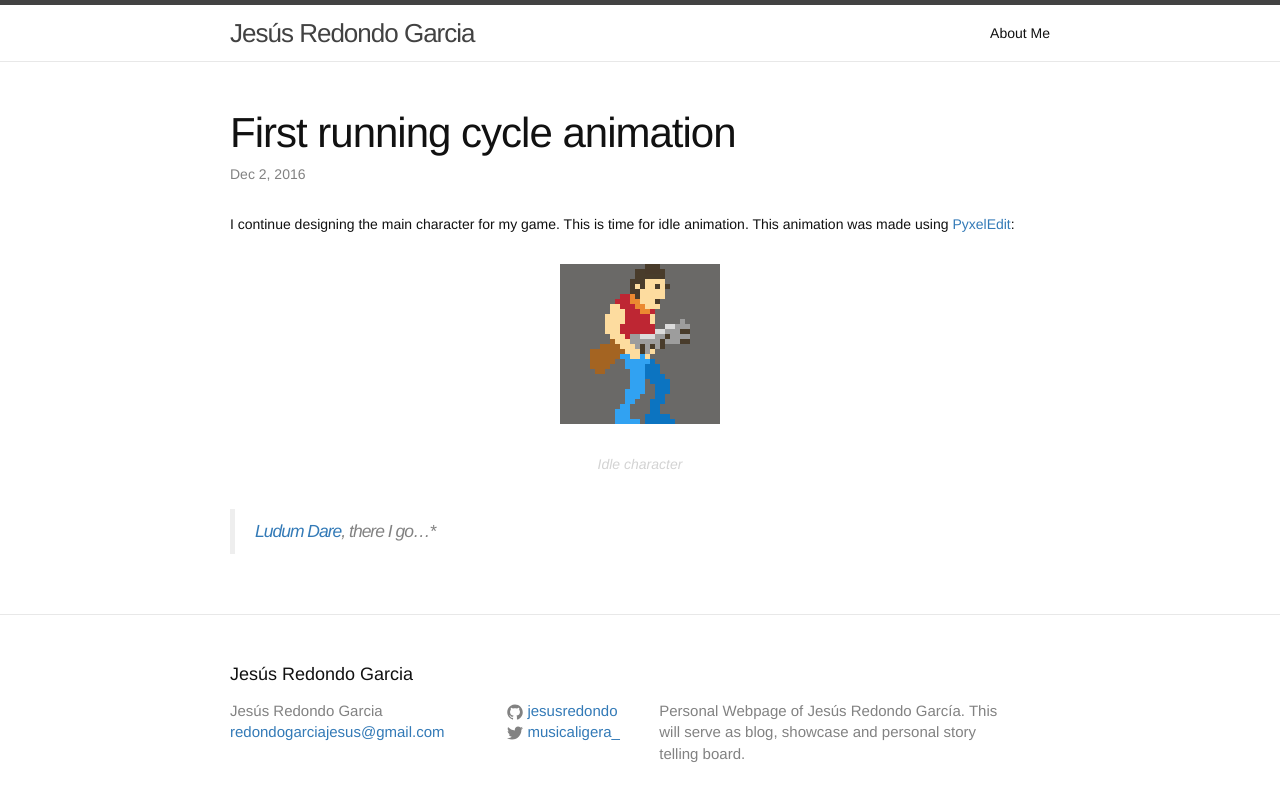
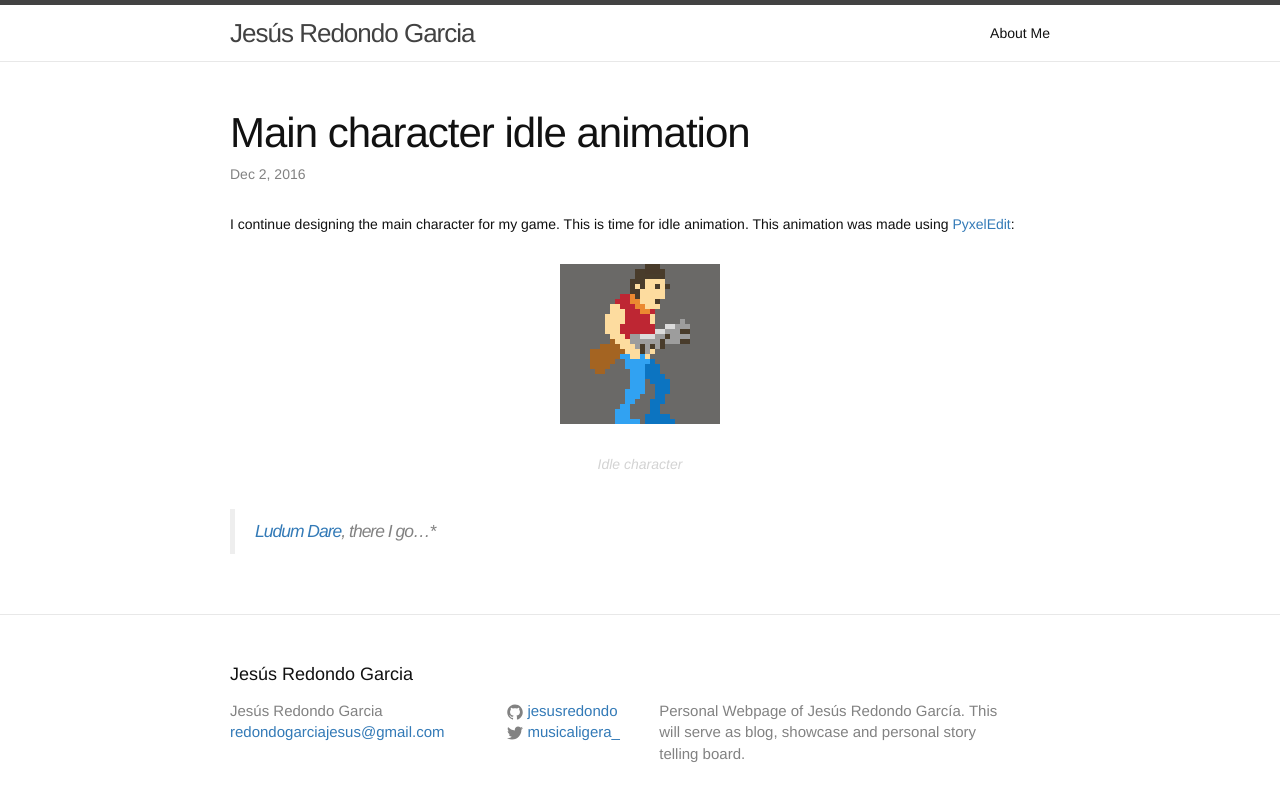
Before and after one commit to jesusredondo/jesusredondo.github.io, a Jekyll site: the page built from _posts/2016-12-02-idle-animation-character.markdown, in a window 1280 px wide. Shown: the top 801 px of the page. Built offline with Jekyll 4.4.1, drawn with Linux system fonts in a browser that asks for light colours; comment, search, counter and statistics services are not loaded.

Commit message:
Fixed title for idle char

```diff
--- a/_posts/2016-12-02-idle-animation-character.markdown
+++ b/_posts/2016-12-02-idle-animation-character.markdown
@@ -1,6 +1,6 @@
 ---
 layout: post
-title:  "First running cycle animation"
+title:  "Main character idle animation"
 date:   2016-12-02 11:20:00 +0100
 categories: design
 ---
```
